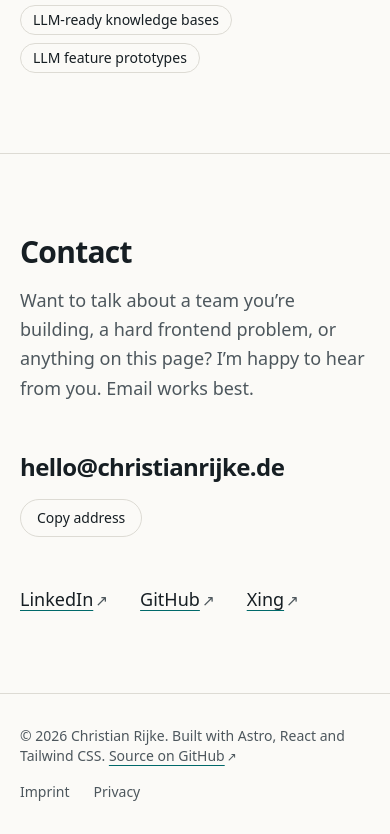
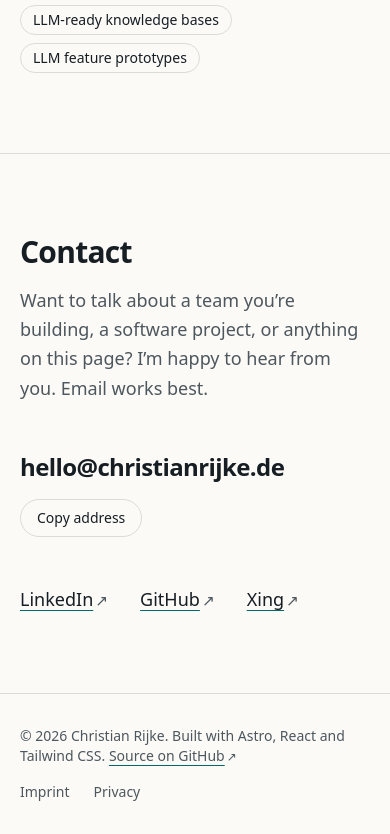
Before and after one commit to crijke/christianrijke.de, an Astro site: page / in a window 390 px wide. Shown: the part 7907-8741 px from the top of the page. Built offline with nearby package versions, Linux system fonts and the light colour scheme; Astro itself is replaced by a stand-in of ours.

Commit message:
feat: update contact intro and remove phone number from imprint

```diff
--- a/src/components/Contact.tsx
+++ b/src/components/Contact.tsx
@@ -13,7 +13,7 @@ export function Contact({ actions }: ContactProps) {
     <Section
       id="contact"
       title="Contact"
-      intro="Want to talk about a team you’re building, a hard frontend problem, or anything on this page? I’m happy to hear from you. Email works best."
+      intro="Want to talk about a team you’re building, a software project, or anything on this page? I’m happy to hear from you. Email works best."
     >
       <div className="flex flex-wrap items-center gap-x-6 gap-y-4">
         <a
--- a/src/pages/imprint.astro
+++ b/src/pages/imprint.astro
@@ -17,8 +17,6 @@ import { profile } from '../content/profile';
   <h2>Kontakt</h2>
   <p>
     E-Mail: <a href={`mailto:${profile.email}`}>{profile.email}</a>
-    <br />
-    Telefon: +49 151 708 800 21
   </p>
 
   <h2>Verantwortlich für den Inhalt nach § 18 Abs. 2 MStV</h2>
```
